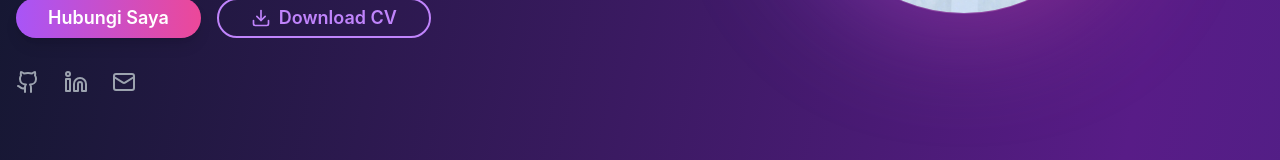
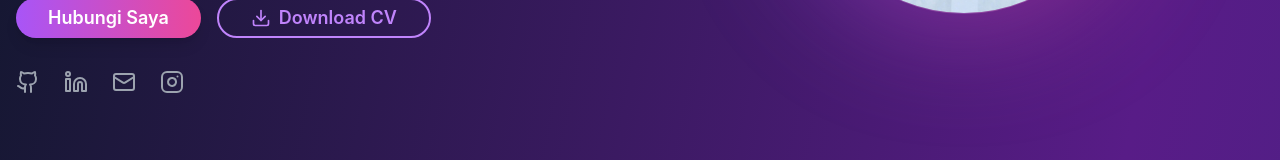
Before and after one commit to hikmatiarpw512/portofolio-hikmatiar-pratama-wibisono, a React (Vite) app: page / in a window 1280 px wide. Shown: the part 586-746 px from the top of the page. Built offline with nearby package versions, Linux system fonts and the light colour scheme.

Commit message:
pppeeerbaikan yang url

```diff
--- a/src/components/sections/Hero.jsx
+++ b/src/components/sections/Hero.jsx
@@ -1,6 +1,6 @@
 import React from 'react';
 import { motion } from 'framer-motion';
-import { Download, Github, Linkedin, Mail } from 'lucide-react';
+import { Download, Github, Instagram, Linkedin, Mail } from 'lucide-react';
 import { Button } from '@/components/ui/button';
 import { useToastHandler } from '@/hooks/useToastHandler';
 
@@ -85,6 +85,9 @@ const Hero = () => {
             <a href="mailto:hikmatiarpw512@gmail.com" onClick={handleFeatureClick} className="text-gray-400 hover:text-purple-400 transition-colors">
               <Mail className="h-6 w-6" />
             </a>
+            <a href="https://www.instagram.com/hikmatiarrpratama/?hl=id" onClick={handleFeatureClick} className="text-gray-400 hover:text-purple-400 transition-colors">
+              <Instagram className="h-6 w-6" />
+            </a>
           </motion.div>
         </motion.div>
 
```
